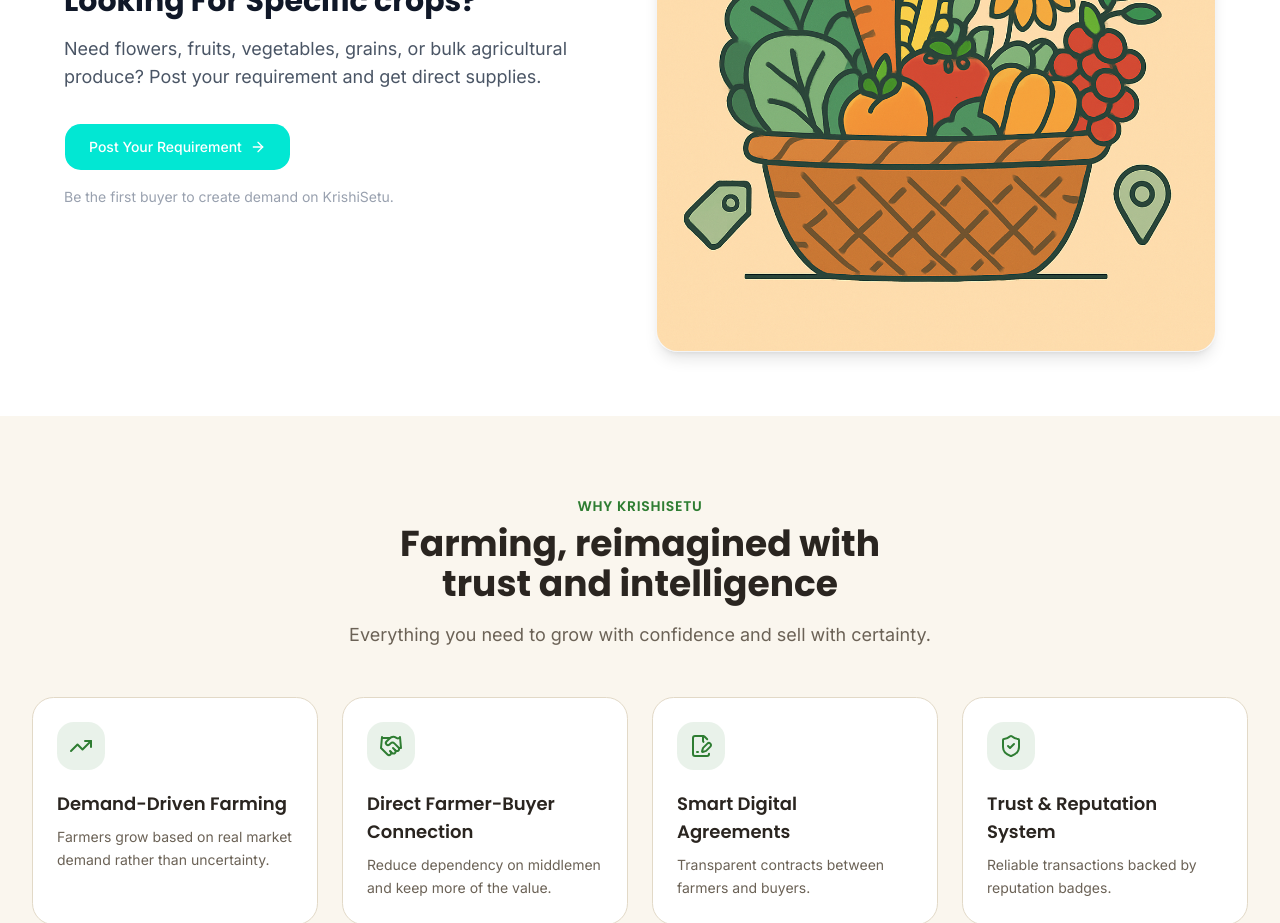
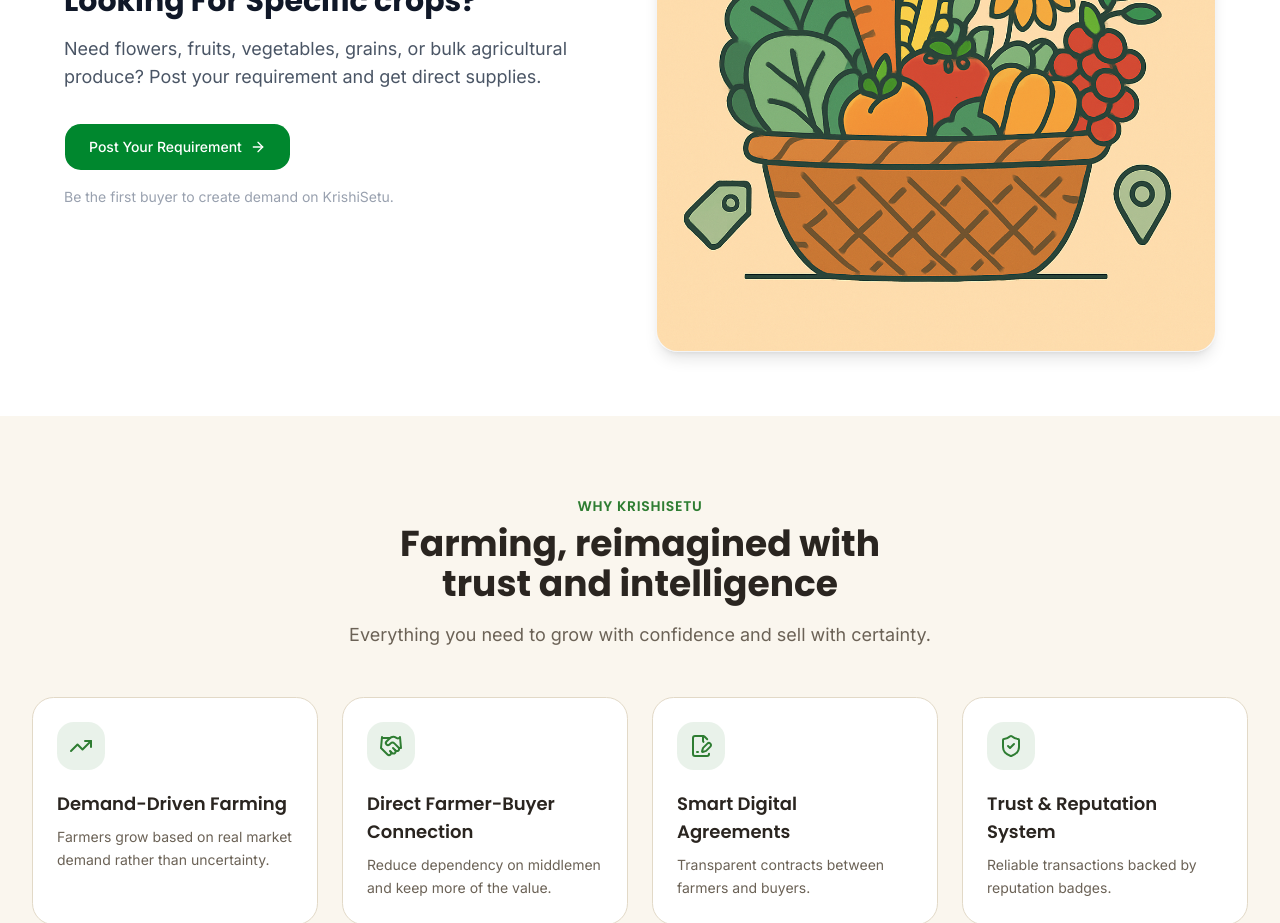
Before and after one commit to poorvanshisharma4-source/KrishiSetu, a Next.js app: page / in a window 1280 px wide. Shown: the part 1120-2043 px from the top of the page. Built offline with nearby package versions, Linux system fonts and the light colour scheme.

Commit message:
style : update post requirement button color to theme green.

```diff
--- a/components/buyer-cta.tsx
+++ b/components/buyer-cta.tsx
@@ -27,7 +27,7 @@ export function BuyerCta() {
 
           <div className="mt-8 flex justify-start">
             <Link href="/buyer/post-requirement" passHref>
-              <Button size="lg" className="h-12 bg-[#02e7d3] hover:bg-[#01b4d1] text-white px-6 rounded-xl flex items-center gap-2">
+              <Button size="lg" className="h-12 bg-[#00872e] hover:bg-[#006e25] text-white px-6 rounded-xl flex items-center gap-2">
                 Post Your Requirement
                 <ArrowRight className="h-5 w-5" />
               </Button>
```
